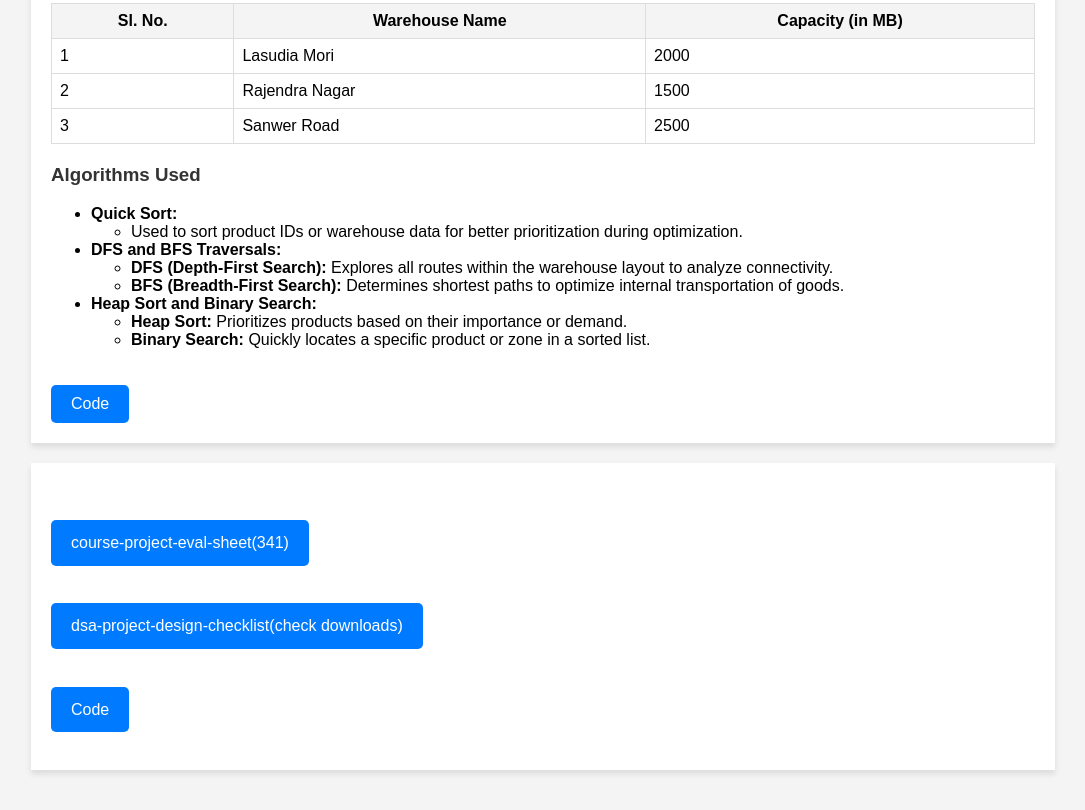
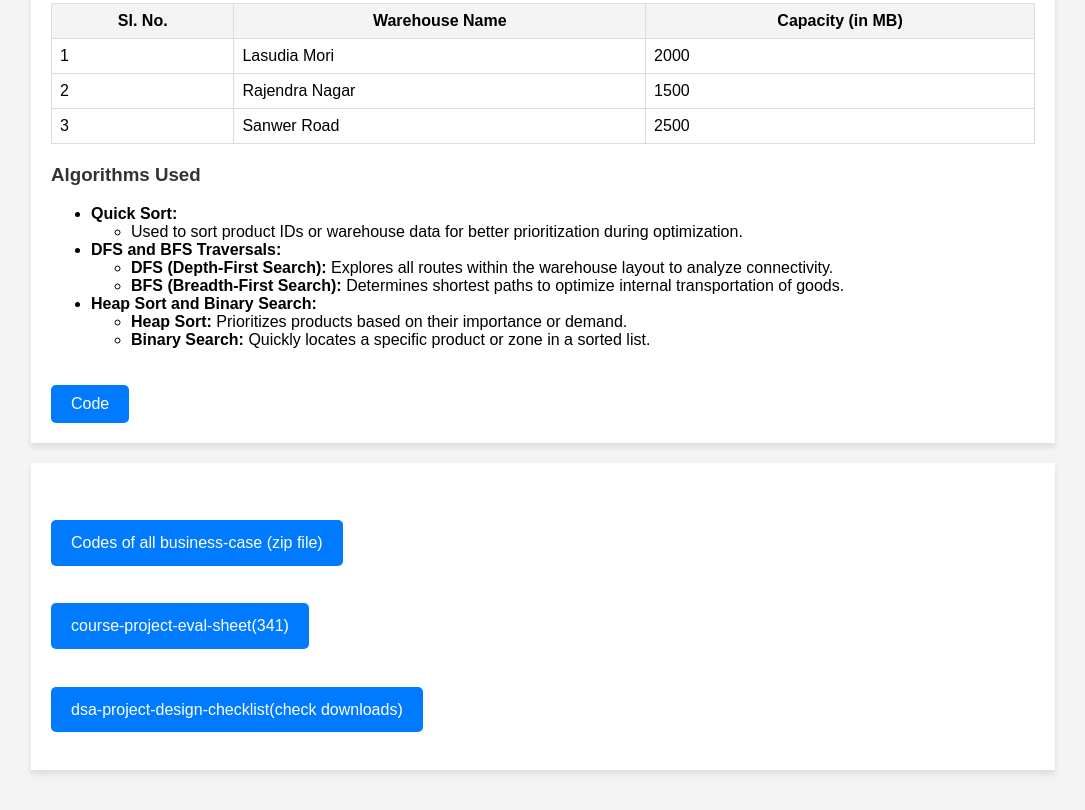
Before and after one commit to 01fe23bcs218/daacityplan.github.io, a plain HTML site: page a_bcases.html in a window 1280 px wide. Shown: the part 3064-3874 px from the top of the page, without its empty margins (97-1182 px from the left). Drawn offline with Linux system fonts and the light colour scheme.

Commit message:
Add files via upload

```diff
--- a/a_bcases.html
+++ b/a_bcases.html
@@ -302,9 +302,10 @@
             <a href="code3.txt" class="button">Code</a>
         </div>
         <div class="section">
+            <p><a href="341 source code.zip" class="button">Codes of all business-case (zip file)</a></p>
             <p><a href="course-project-eval-sheet(341).docx" class="button">course-project-eval-sheet(341)</a></p>
             <p><a href="Copy of dsa-project-design-checklist(341).xlsx" class="button">dsa-project-design-checklist(check downloads)</a></p>
-            <p><a href="code.txt" class="button">Code</a></p>
+
         </div>
 
     </div>
```
Also changed, not shown: code2.txt, 1 other file.
